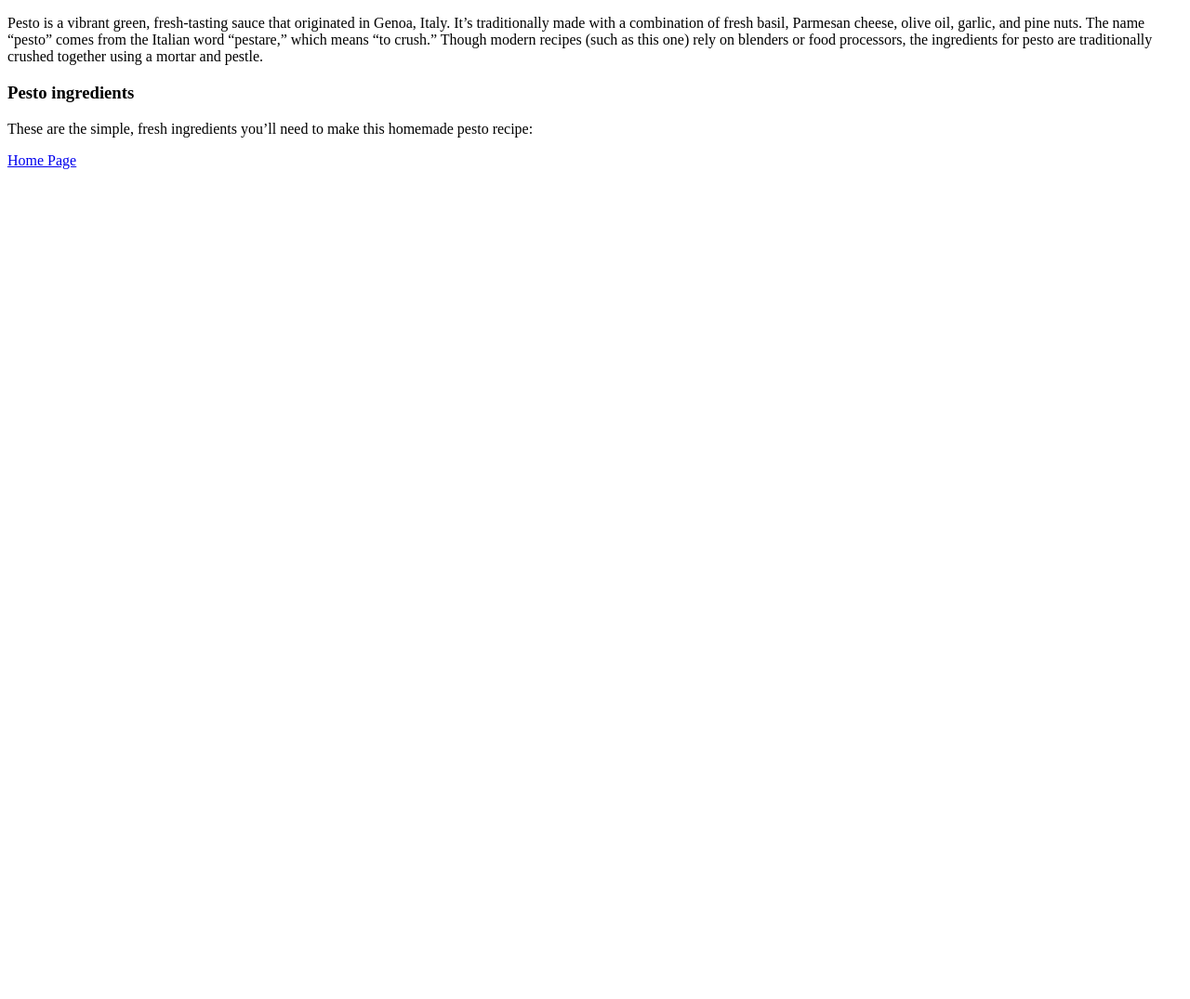
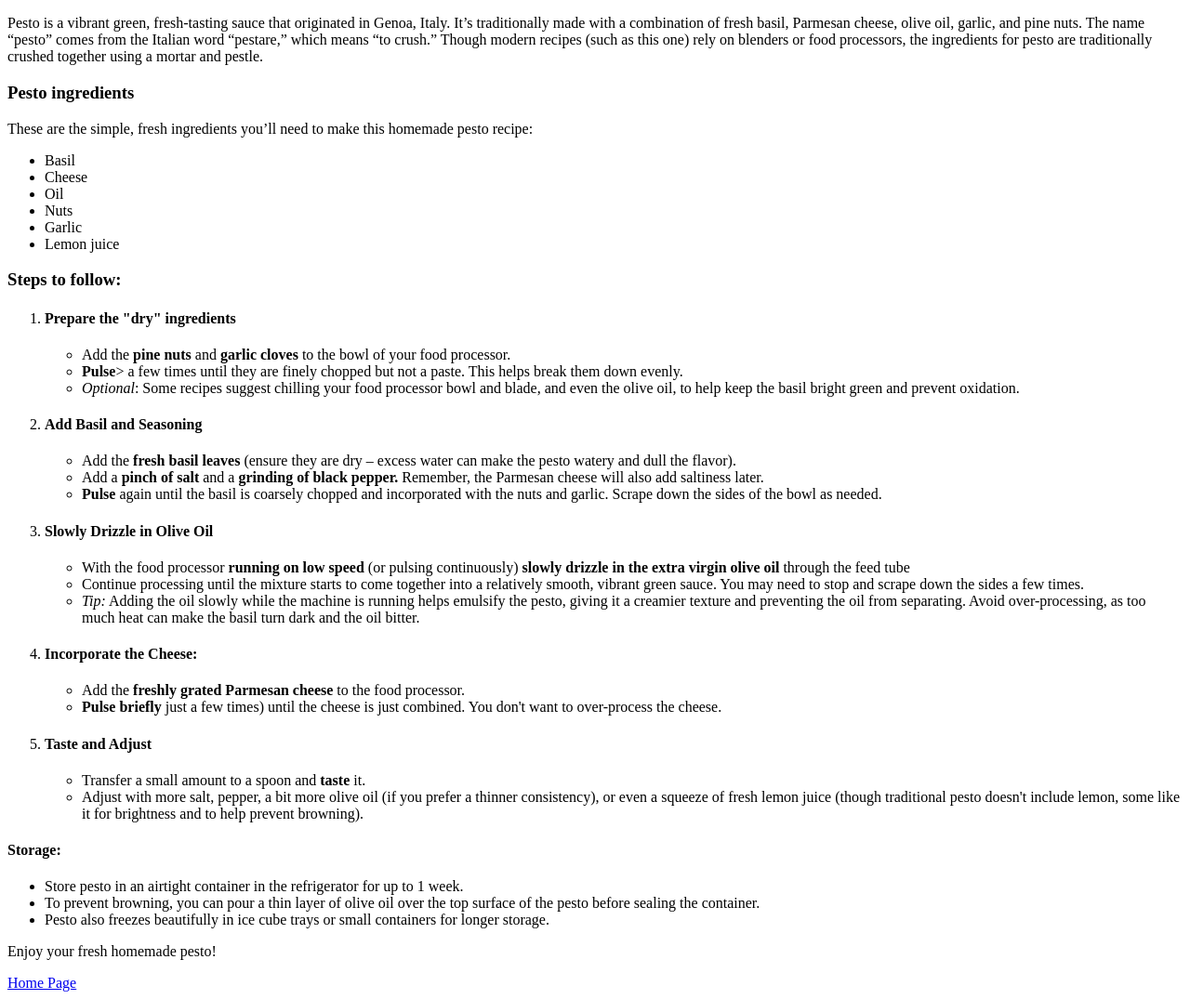
Before and after one commit to Cortalyx/odin-recipes, a plain HTML site: page recipes/pesto.html in a window 1280 px wide. Shown: the part 512-1587 px from the top of the page at 93% size. Before the commit the page ends 800 px from the top, so only its background shows below. Drawn offline with Linux system fonts and the light colour scheme.

Commit message:
Feat: Add full "Basic Steps" and storage for pesto
Populates the pesto recipe page with detailed, step-by-step preparation instructions using a food processor. This includes guidance on ingredient order, processing techniques, and optimal consistency. Also adds clear instructions for proper storage of the finished pesto, ensuring users can preserve their homemade sauce.

```diff
--- a/recipes/pesto.html
+++ b/recipes/pesto.html
@@ -22,6 +22,54 @@
            <p>These are the simple, fresh ingredients you’ll need to make
               this homemade pesto recipe: </p>
 
+              <ul>
+                <li>Basil</li>
+                <li>Cheese</li>
+                <li>Oil</li>
+                <li>Nuts</li>
+                <li>Garlic</li>
+                <li>Lemon juice</li>
+              </ul>
+
+              <h3>Steps to follow:</h3>
+              <ol>
+                <li><h4>Prepare the "dry" ingredients</h4></li>
+                    <ul>
+                        <li>Add the <strong>pine nuts</strong> and <strong>garlic cloves</strong> to the bowl of your food processor.</li>
+                        <li><strong>Pulse</strong>> a few times until they are finely chopped but not a paste. This helps break them down evenly.</li>
+                        <li><em>Optional</em>: Some recipes suggest chilling your food processor bowl and blade, and even the olive oil, to help keep the basil bright green and prevent oxidation.</li>
+                    </ul>
+                <li><h4>Add Basil and Seasoning</h4></li>
+                    <ul>
+                        <li>Add the <strong>fresh basil leaves</strong> (ensure they are dry – excess water can make the pesto watery and dull the flavor).</li>
+                        <li>Add a <strong>pinch of salt</strong> and a <strong>grinding of black pepper.</strong> Remember, the Parmesan cheese will also add saltiness later.</li>
+                        <li><strong>Pulse</strong> again until the basil is coarsely chopped and incorporated with the nuts and garlic. Scrape down the sides of the bowl as needed.</li>
+                    </ul>
+                <li><h4>Slowly Drizzle in Olive Oil</h4></li>
+                    <ul>
+                        <li>With the food processor <strong>running on low speed</strong> (or pulsing continuously) <strong>slowly drizzle in the extra virgin olive oil</strong> through the feed tube</li>
+                        <li>Continue processing until the mixture starts to come together into a relatively smooth, vibrant green sauce. You may need to stop and scrape down the sides a few times.</li>
+                        <li><em>Tip:</em> Adding the oil slowly while the machine is running helps emulsify the pesto, giving it a creamier texture and preventing the oil from separating. Avoid over-processing, as too much heat can make the basil turn dark and the oil bitter.</li>
+                    </ul>
+                <li><h4>Incorporate the Cheese:</h4></li>
+                    <ul>
+                        <li>Add the <strong>freshly grated Parmesan cheese</strong> to the food processor.</li>
+                        <li><strong>Pulse briefly</strong> just a few times) until the cheese is just combined. You don't want to over-process the cheese.</li>
+                    </ul>
+                <li><h4>Taste and Adjust</h4></li>
+                    <ul>
+                        <li>Transfer a small amount to a spoon and <strong>taste</strong> it.</li>
+                        <li>Adjust with more salt, pepper, a bit more olive oil (if you prefer a thinner consistency), or even a squeeze of fresh lemon juice (though traditional pesto doesn't include lemon, some like it for brightness and to help prevent browning).</li>
+                    </ul>
+              </ol>
+
+        <h4>Storage:</h4>
+        <ul>
+            <li>Store pesto in an airtight container in the refrigerator for up to 1 week.</li>
+            <li>To prevent browning, you can pour a thin layer of olive oil over the top surface of the pesto before sealing the container.</li>
+            <li>Pesto also freezes beautifully in ice cube trays or small containers for longer storage.</li>
+        </ul>
+        <p>Enjoy your fresh homemade pesto!</p>
         <a href="../index.html">Home Page</a>
     </body>
 </html>
```
